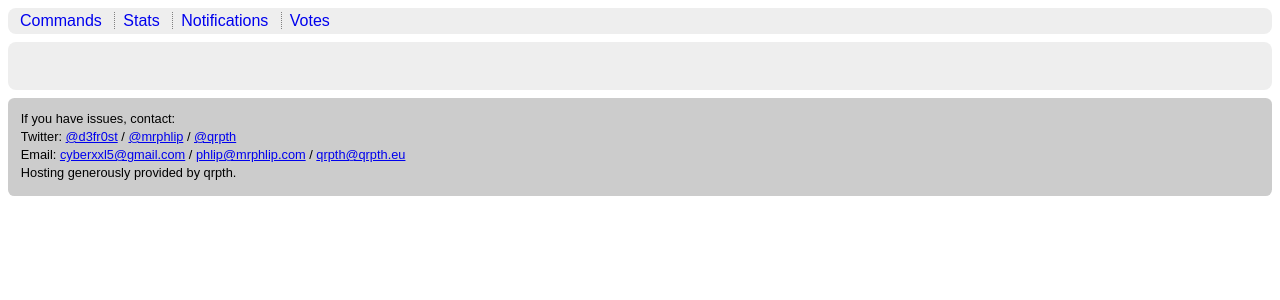
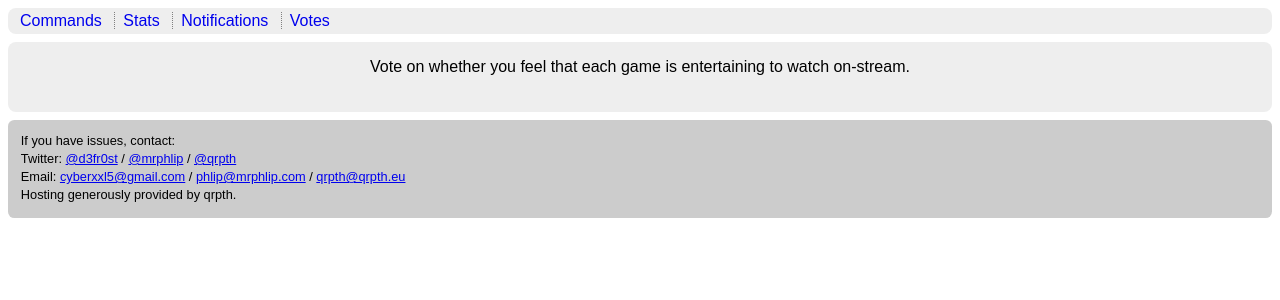
Before and after one commit to mrphlip/lrrbot, a Flask app: template www/templates/votes.html in a window 1280 px wide. Shown: the part 68-368 px from the top of the page. Run offline with Flask 2, Linux system fonts and the light colour scheme; the template is opened without the code that fills it, so the values that code supplies are empty; parts of the project's set-up code (start-up, migrations or seed data) failed here and were passed over.

Commit message:
Add an quick blurb to the voting page

```diff
--- a/www/templates/votes.html
+++ b/www/templates/votes.html
@@ -7,6 +7,7 @@
 {%endblock%}
 {%block content%}
 <table class="votes">
+<p style="text-align: center">Vote on whether you feel that each game is entertaining to watch on-stream.</p>
 {%for game in games%}
 <tr class="{{loop.cycle('odd', 'even')}} {%if game['id'] == current_game_id%}current{%endif%}" data-gameid="{{game['id']|e}}" data-currentvote="{{game['vote']|tojson}}">
 	<td class="game">
```
